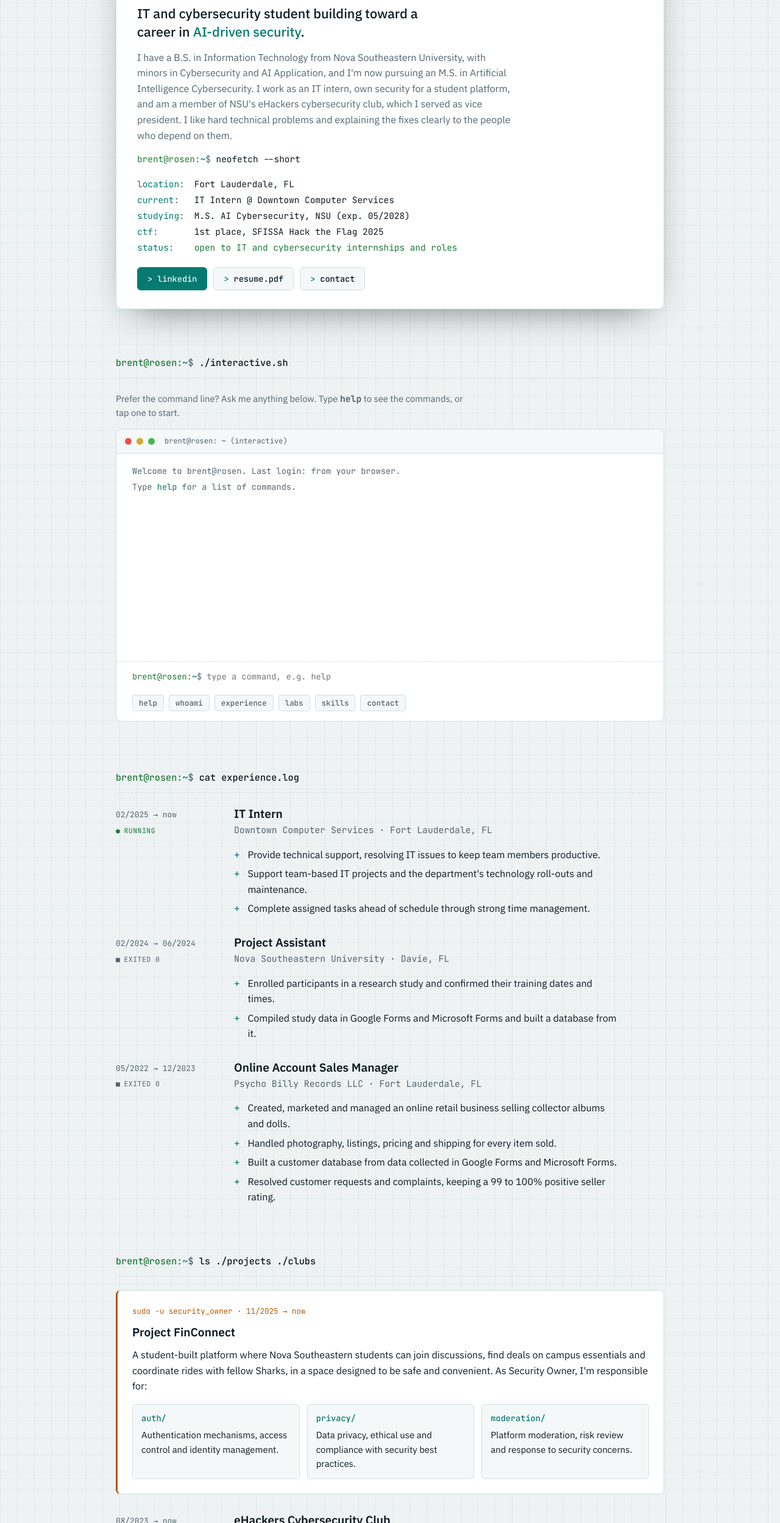
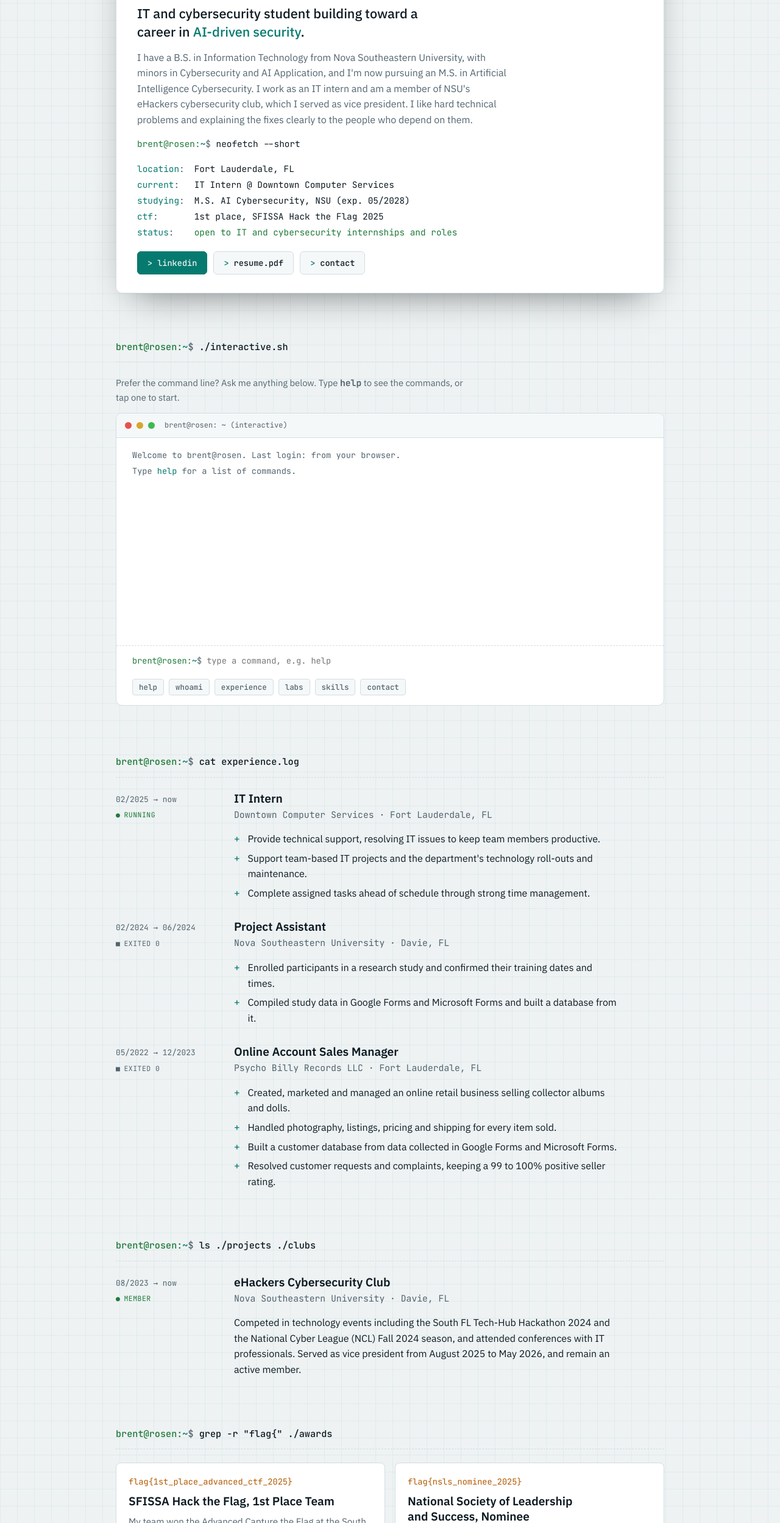
Before and after one commit to BrentRosen/BrentRosen.github.io, a plain HTML site: page index.html in a window 1280 px wide. Shown: the part 303-2800 px from the top of the page at 61% size. Drawn offline with Linux system fonts and the light colour scheme.

Commit message:
Remove Project FinConnect and SAGE from site
Co-Authored-By: Claude Opus 5.5 <noreply@anthropic.com>

```diff
--- a/index.html
+++ b/index.html
@@ -47,7 +47,7 @@
         <p><span class="ps">brent@rosen:<b>~</b><i>$</i></span> <span class="cmd" data-type="whoami">whoami</span></p>
         <h1>Brent Rosen<span class="cursor" aria-hidden="true"></span></h1>
         <p class="role">IT and cybersecurity student building toward a career in <em>AI-driven security</em>.</p>
-        <p class="lede">I have a B.S. in Information Technology from Nova Southeastern University, with minors in Cybersecurity and AI Application, and I'm now pursuing an M.S. in Artificial Intelligence Cybersecurity. I work as an IT intern, own security for a student platform, and am a member of NSU's eHackers cybersecurity club, which I served as vice president. I like hard technical problems and explaining the fixes clearly to the people who depend on them.</p>
+        <p class="lede">I have a B.S. in Information Technology from Nova Southeastern University, with minors in Cybersecurity and AI Application, and I'm now pursuing an M.S. in Artificial Intelligence Cybersecurity. I work as an IT intern and am a member of NSU's eHackers cybersecurity club, which I served as vice president. I like hard technical problems and explaining the fixes clearly to the people who depend on them.</p>
         <p><span class="ps">brent@rosen:<b>~</b><i>$</i></span> <span class="cmd" data-type="neofetch --short">neofetch --short</span></p>
         <dl class="fetch">
           <dt>location</dt><dd>Fort Lauderdale, FL</dd>
@@ -131,28 +131,11 @@
   <section id="projects">
     <h2><span class="ps">brent@rosen:<b>~</b><i>$</i></span> ls ./projects ./clubs</h2>
     <div class="log">
-      <div class="feature">
-        <span class="tag">sudo -u security_owner · 11/2025 → now</span>
-        <h3>Project FinConnect</h3>
-        <p>A student-built platform where Nova Southeastern students can join discussions, find deals on campus essentials and coordinate rides with fellow Sharks, in a space designed to be safe and convenient. As Security Owner, I'm responsible for:</p>
-        <div class="duties">
-          <div><b>auth/</b>Authentication mechanisms, access control and identity management.</div>
-          <div><b>privacy/</b>Data privacy, ethical use and compliance with security best practices.</div>
-          <div><b>moderation/</b>Platform moderation, risk review and response to security concerns.</div>
-        </div>
-      </div>
       <article class="entry">
         <div class="when">08/2023 → now<span class="proc run">member</span></div>
         <div class="body">
           <div><h3>eHackers Cybersecurity Club</h3><p class="org">Nova Southeastern University · Davie, FL</p></div>
           <p>Competed in technology events including the South FL Tech-Hub Hackathon 2024 and the National Cyber League (NCL) Fall 2024 season, and attended conferences with IT professionals. Served as vice president from August 2025 to May 2026, and remain an active member.</p>
-        </div>
-      </article>
-      <article class="entry">
-        <div class="when">08/2023 → 08/2024<span class="proc exit">exited 0</span></div>
-        <div class="body">
-          <div><h3>SAGE (Society of Anime, Gaming, and Entertainment)</h3><p class="org">Nova Southeastern University · Davie, FL</p></div>
-          <p>Weekly social club focused on video games and trivia.</p>
         </div>
       </article>
     </div>
--- a/js/main.js
+++ b/js/main.js
@@ -72,15 +72,14 @@ document.getElementById('copyBtn').addEventListener('click', function () {
       }
     },
     whoami: { d: 'who I am, in one line', r: function () { return '<span class="hl">Brent Rosen</span>\nIT and cybersecurity student building toward a career in AI-driven security.\nM.S. AI Cybersecurity (exp. 05/2028) · B.S. Information Technology, Nova Southeastern University'; } },
-    about: { d: 'a short introduction', r: function () { return "I have a B.S. in Information Technology from Nova Southeastern University, with minors in Cybersecurity and AI Application, and I'm now pursuing an M.S. in Artificial Intelligence Cybersecurity. I work as an IT intern, own security for a student platform, and am a member of NSU's eHackers cybersecurity club, which I served as vice president."; } },
+    about: { d: 'a short introduction', r: function () { return "I have a B.S. in Information Technology from Nova Southeastern University, with minors in Cybersecurity and AI Application, and I'm now pursuing an M.S. in Artificial Intelligence Cybersecurity. I work as an IT intern and am a member of NSU's eHackers cybersecurity club, which I served as vice president."; } },
     experience: { d: 'where I have worked', r: function () {
       return '<span class="good">● running</span>  <span class="hl">IT Intern</span>, Downtown Computer Services  <span class="dim">02/2025 → now</span>\n' +
         '<span class="dim">■ exited 0</span> <span class="hl">Project Assistant</span>, Nova Southeastern University  <span class="dim">02/2024 → 06/2024</span>\n' +
         '<span class="dim">■ exited 0</span> <span class="hl">Online Account Sales Manager</span>, Psycho Billy Records LLC  <span class="dim">05/2022 → 12/2023</span>\n\n' +
         '<span class="dim">Details: type </span><span class="hl">cd experience</span>'; } },
     projects: { d: 'projects and clubs', r: function () {
-      return '<span class="hl">Project FinConnect</span>  <span class="dim">Security Owner · 11/2025 → now</span>\n  Authentication, access control, data privacy and moderation for an NSU student platform.\n' +
-        '<span class="hl">eHackers Cybersecurity Club</span>  <span class="dim">08/2023 → now</span>\n  Vice president 08/2025 to 05/2026, now a member. Tech-Hub Hackathon 2024, NCL Fall 2024.'; } },
+      return '<span class="hl">eHackers Cybersecurity Club</span>  <span class="dim">08/2023 → now</span>\n  Vice president 08/2025 to 05/2026, now a member. Tech-Hub Hackathon 2024, NCL Fall 2024.'; } },
     labs: { d: 'hands-on cybersecurity labs', r: function () {
       return 'Platforms: <span class="hl">Immersive Labs</span>, <span class="hl">Cyber Range</span>\nTopics:    OSINT · password cracking · digital forensics · network traffic analysis (Wireshark, PCAPs)'; } },
     skills: { d: 'languages, tools and systems', r: function () {
```
Also changed, not shown: resume/index.html (+0 -9 lines), 1 other file.
